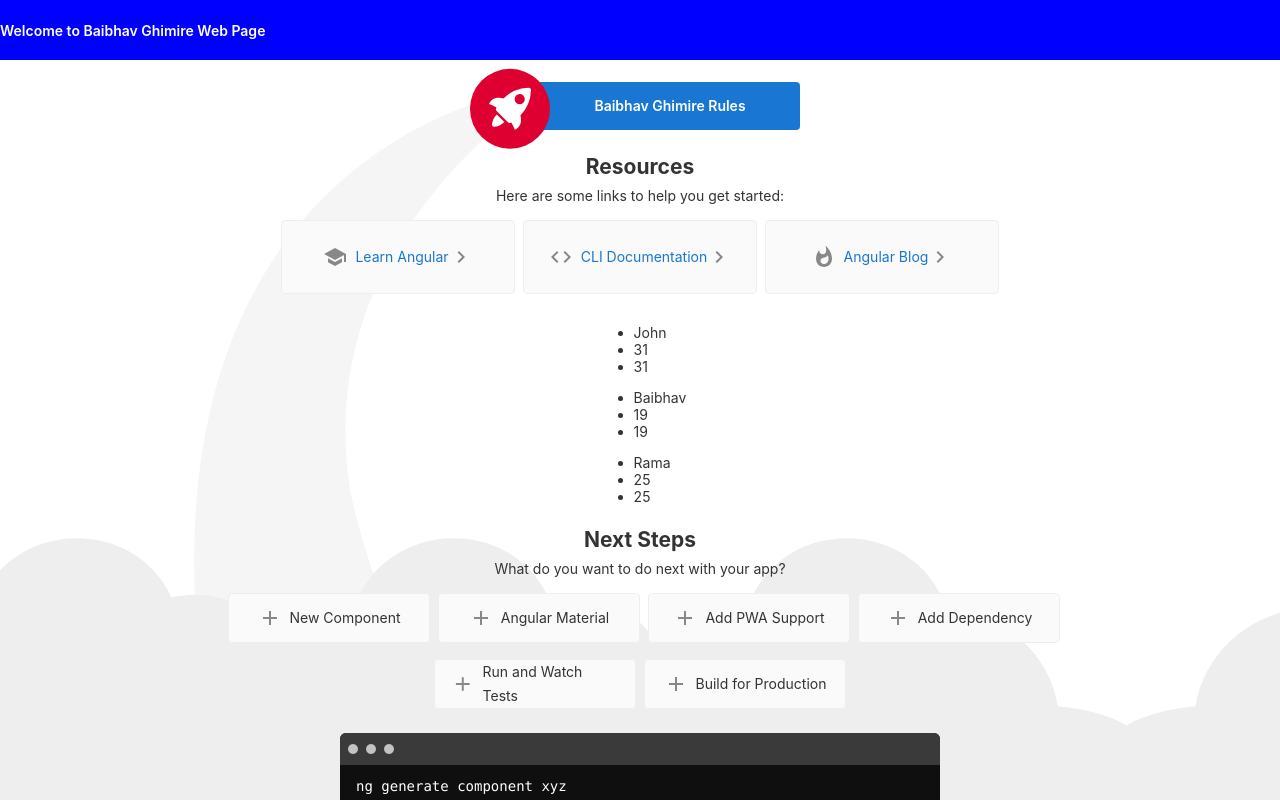
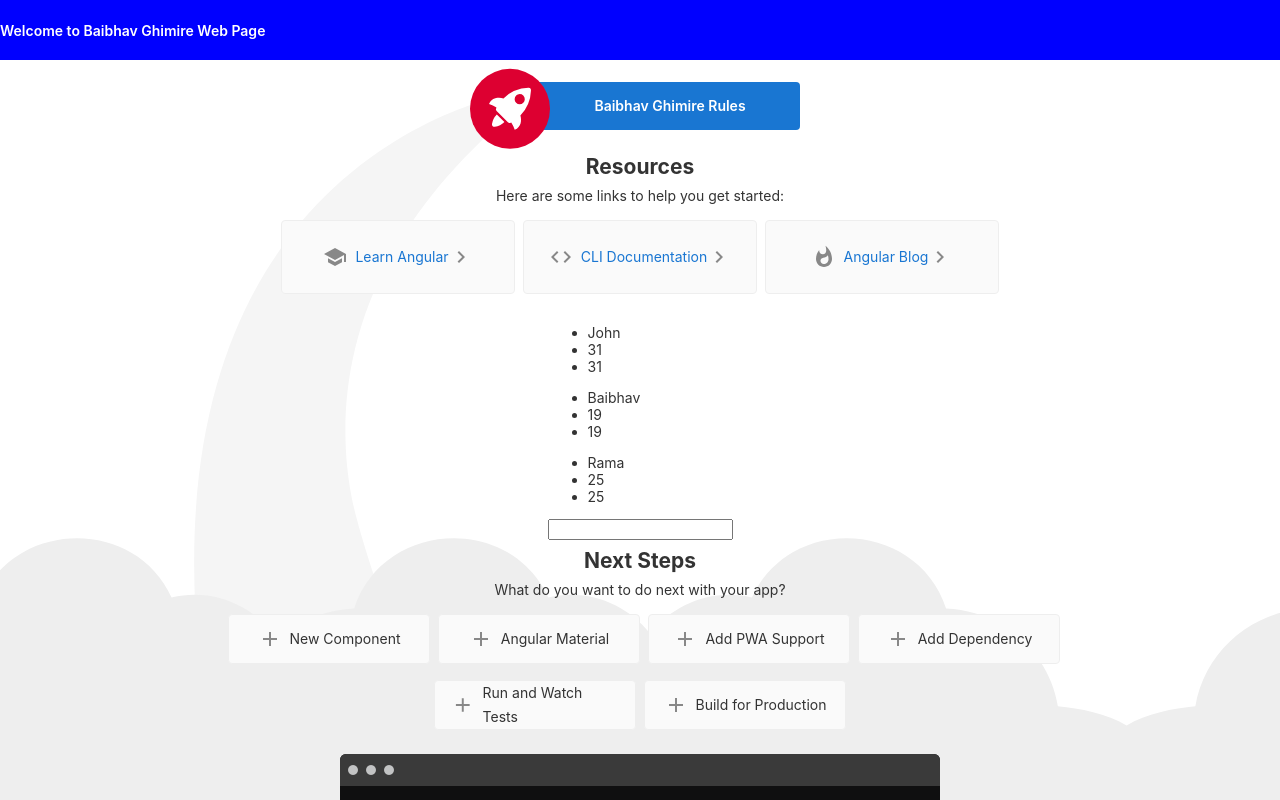
Before and after one commit to baibhav22/codeevolutionangular, an Angular app in the folder myCodeEvolution/my-codeeveolutionpractice/: page / in a window 1280 px wide. Shown: the top 800 px of the page. Built offline with nearby package versions, Linux system fonts and the light colour scheme.

Commit message:
ngModel Demo code

```diff
--- a/myCodeEvolution/my-codeeveolutionpractice/src/app/app.module.ts
+++ b/myCodeEvolution/my-codeeveolutionpractice/src/app/app.module.ts
@@ -5,6 +5,7 @@
 import { AppComponent } from './app.component';
 import { ItserviceComponent } from './itservice/itservice.component';
 import { ItserviceService} from './itservice.service';
+import {FormsModule} from '@angular/forms';
 
 
 @NgModule({
@@ -14,7 +15,8 @@
   ],
   imports: [
     BrowserModule,
-    AppRoutingModule
+    AppRoutingModule,
+    FormsModule
   ],
   providers: [ItserviceService ],
   bootstrap: [AppComponent]
--- a/myCodeEvolution/my-codeeveolutionpractice/src/app/itservice/itservice.component.html
+++ b/myCodeEvolution/my-codeeveolutionpractice/src/app/itservice/itservice.component.html
@@ -4,3 +4,6 @@
     <li>{{employees.age}}</li>
     <li>{{employees.age}}</li>
 </ul>
+
+<input [(ngModel)]="name" type="text" >
+{{name}}
--- a/myCodeEvolution/my-codeeveolutionpractice/src/app/itservice/itservice.component.ts
+++ b/myCodeEvolution/my-codeeveolutionpractice/src/app/itservice/itservice.component.ts
@@ -9,6 +9,7 @@
 export class ItserviceComponent implements OnInit {
 
   public itemployees = [] as any;
+  public name=" ";
 
   constructor(private _itservice : ItserviceService) { }
 
```
